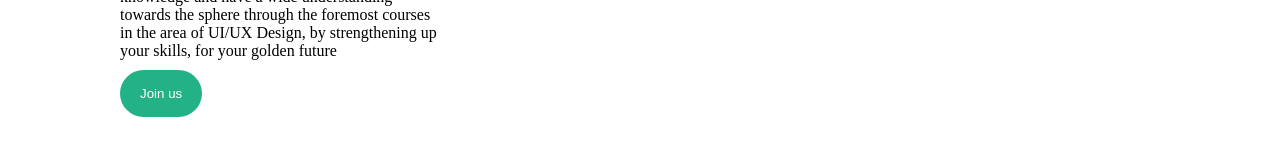
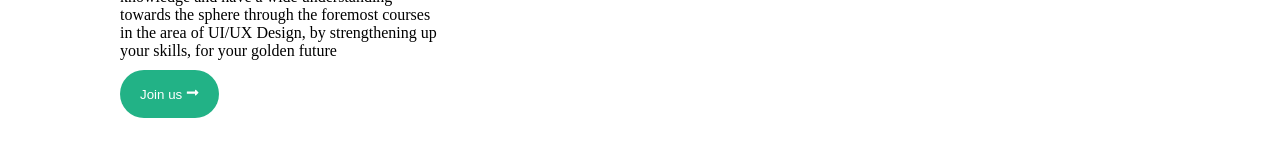
Before and after one commit to bilaltariq7479/ReactAssignment_1, a React (Create React App) app: page /about_us in a window 1280 px wide. Shown: the part 764-932 px from the top of the page. Built offline with nearby package versions, Linux system fonts and the light colour scheme.

Commit message:
Using CMD beacuse VS code terminal is not working

```diff
--- a/package.json
+++ b/package.json
@@ -8,6 +8,7 @@
     "@testing-library/user-event": "^13.5.0",
     "react": "^18.3.1",
     "react-dom": "^18.3.1",
+    "react-icons": "^5.2.1",
     "react-router-dom": "^6.23.0",
     "react-scripts": "5.0.1",
     "web-vitals": "^2.1.4"
--- a/src/index.css
+++ b/src/index.css
@@ -192,6 +192,9 @@ footer .inner_footer{
   width: 474px;
   background: #F2F2F2;
 }
+.about_bg_inner{
+  /* height: ; */
+}
 .aboutimg1div img{
   width: 376px;
   height: 246px;
--- a/src/pages/aboutus/index.jsx
+++ b/src/pages/aboutus/index.jsx
@@ -1,7 +1,9 @@
 import React from "react";
 import aboutimg1 from "../../assets/aboutimg1.jpg";
+import { FaLongArrowAltRight } from "react-icons/fa";
 const Aboutus = () => {
   return (
+    <>
     <div className="aboutus_page">
       <div className="page_width">
         <div className="banner_inner">
@@ -21,7 +23,7 @@ const Aboutus = () => {
               the area of UI/UX Design, by strengthening up your skills, for
               your golden future
             </h4>
-            <button>Join us</button>
+            <button>Join us <FaLongArrowAltRight /> </button>
           </div>
           <div className="about_imgs">
             <div className="about_img_bg">
@@ -34,6 +36,8 @@ const Aboutus = () => {
         </div>
       </div>
     </div>
+
+    </>
   );
 };
 
```
Also changed, not shown: 1 other file (tests, documents, lock files or other folders).
